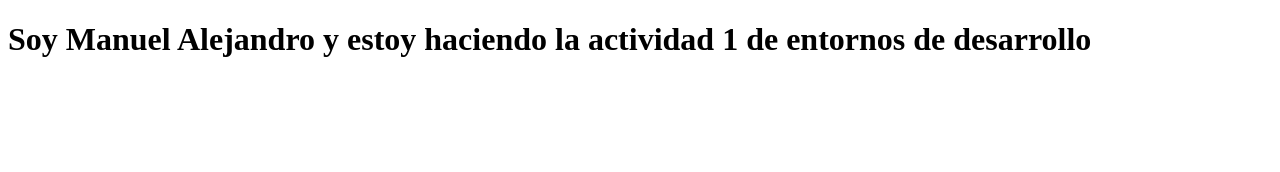
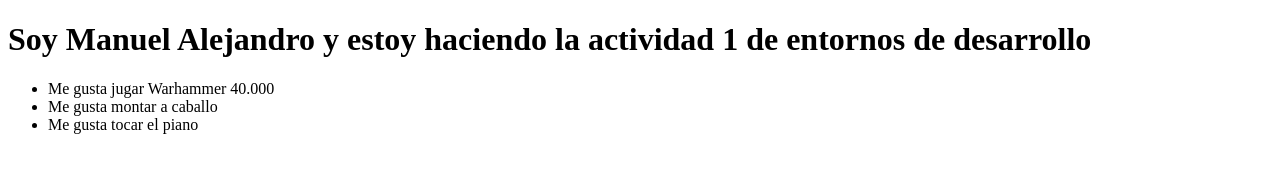
Before and after one commit to Lauu92/Ad1EEDD, a plain HTML site: page ManuelAlejandroLopezOrtega.html in a window 1280 px wide. Drawn offline with Linux system fonts and the light colour scheme.

Commit message:
Añadidos tres hobbies

```diff
--- a/ManuelAlejandroLopezOrtega.html
+++ b/ManuelAlejandroLopezOrtega.html
@@ -7,5 +7,10 @@
 </head>
 <body>
     <H1>Soy Manuel Alejandro y estoy haciendo la actividad 1 de entornos de desarrollo</H1>
+    <ul>
+        <li>Me gusta jugar Warhammer 40.000</li>
+        <li>Me gusta montar a caballo</li>
+        <li>Me gusta tocar el piano</li>
+    </ul>
 </body>
 </html>
```
